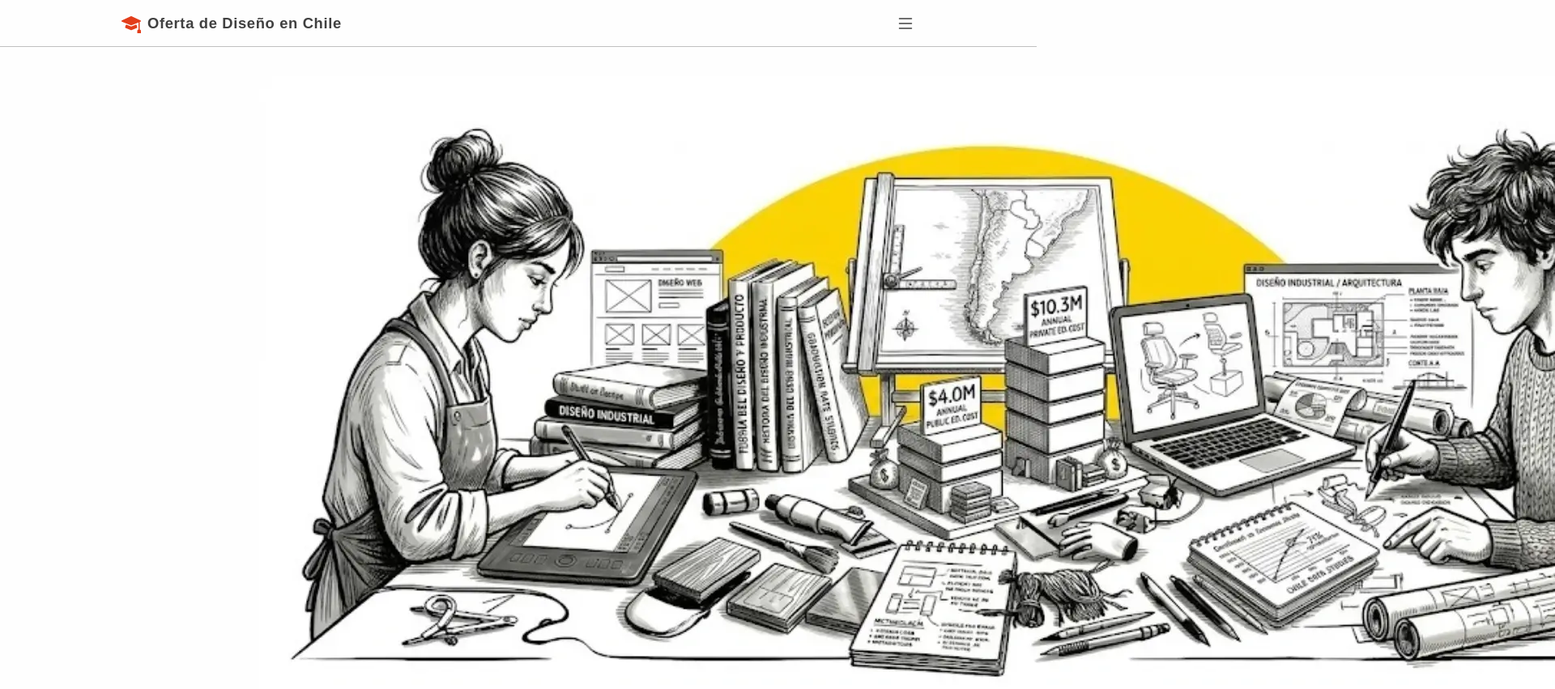
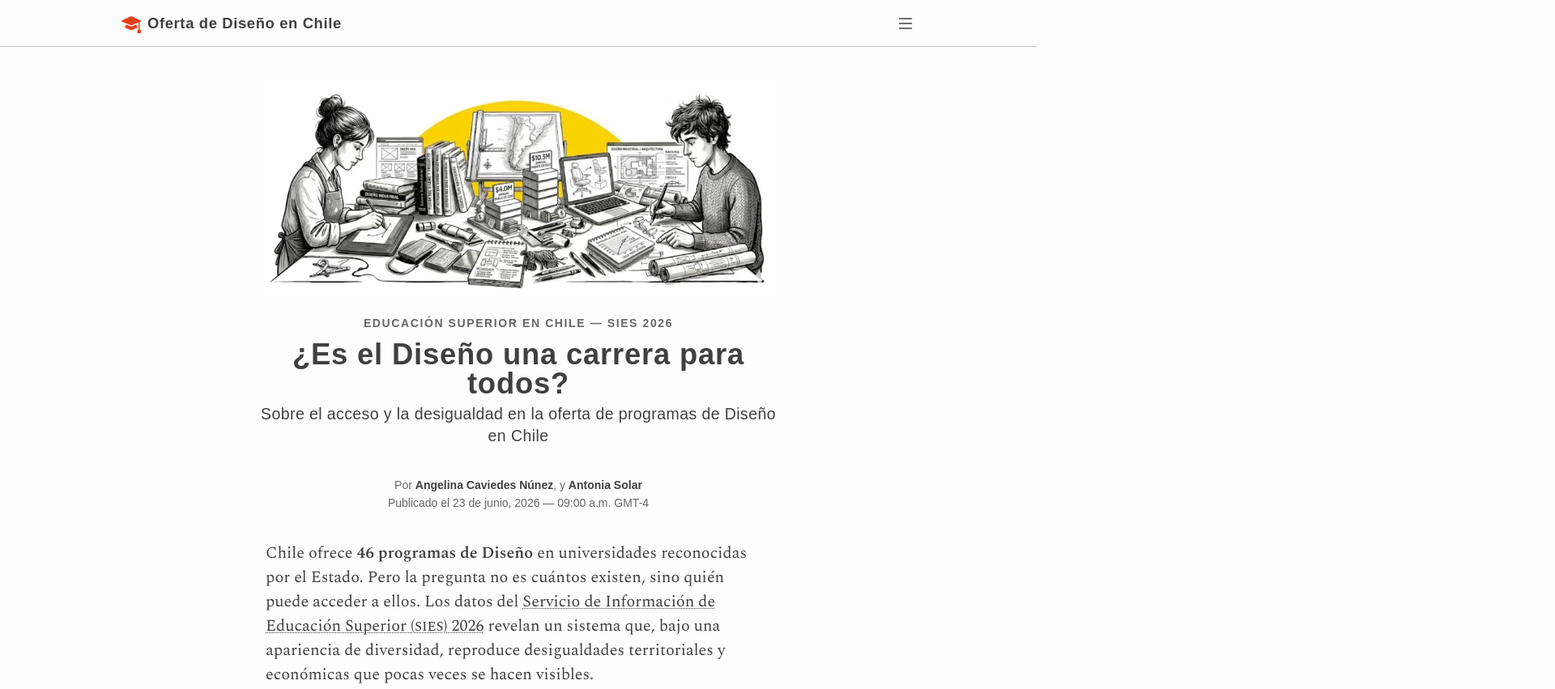
Before and after one commit to gilicvnz/evaluacion_final, a plain HTML site: page index.html in a window 1280 px wide. Shown: the top 851 px of the page at 81% size, 1920 px wide, since content can reach past the window. Drawn offline with nearby package versions, Linux system fonts and the light colour scheme; a web font is replaced by a local one.

Commit message:
Update style.css

```diff
--- a/style.css
+++ b/style.css
@@ -100,6 +100,15 @@ header {
     padding: 0 1rem;
     text-align: center;
     font-family: var(--sans);
+}
+
+header img {
+    width: 100%;
+    max-width: 100%;
+    height: auto;
+    display: block;
+    margin: 0 auto 1.5rem;
+    border-radius: 4px;
 }
 
 header a {
```
